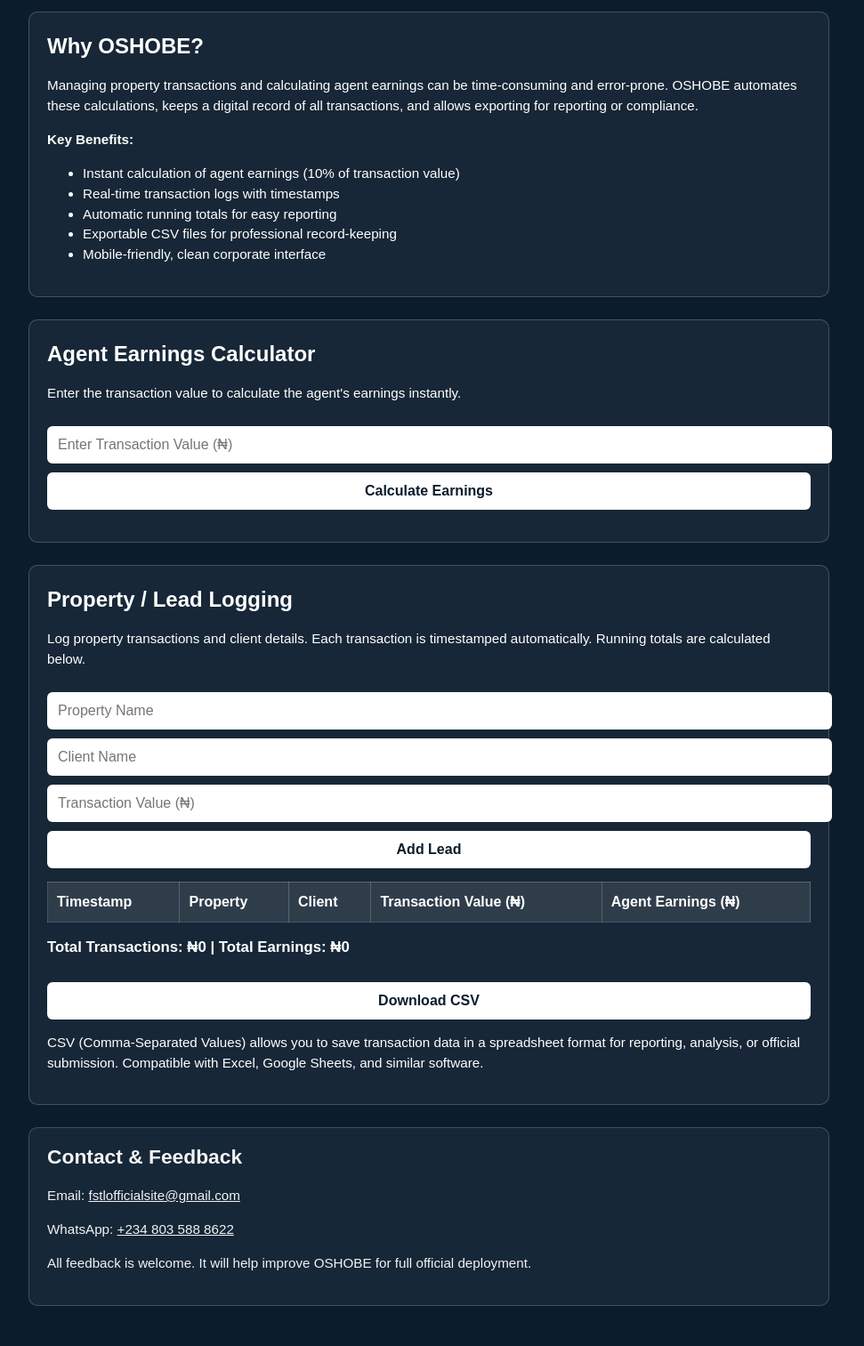
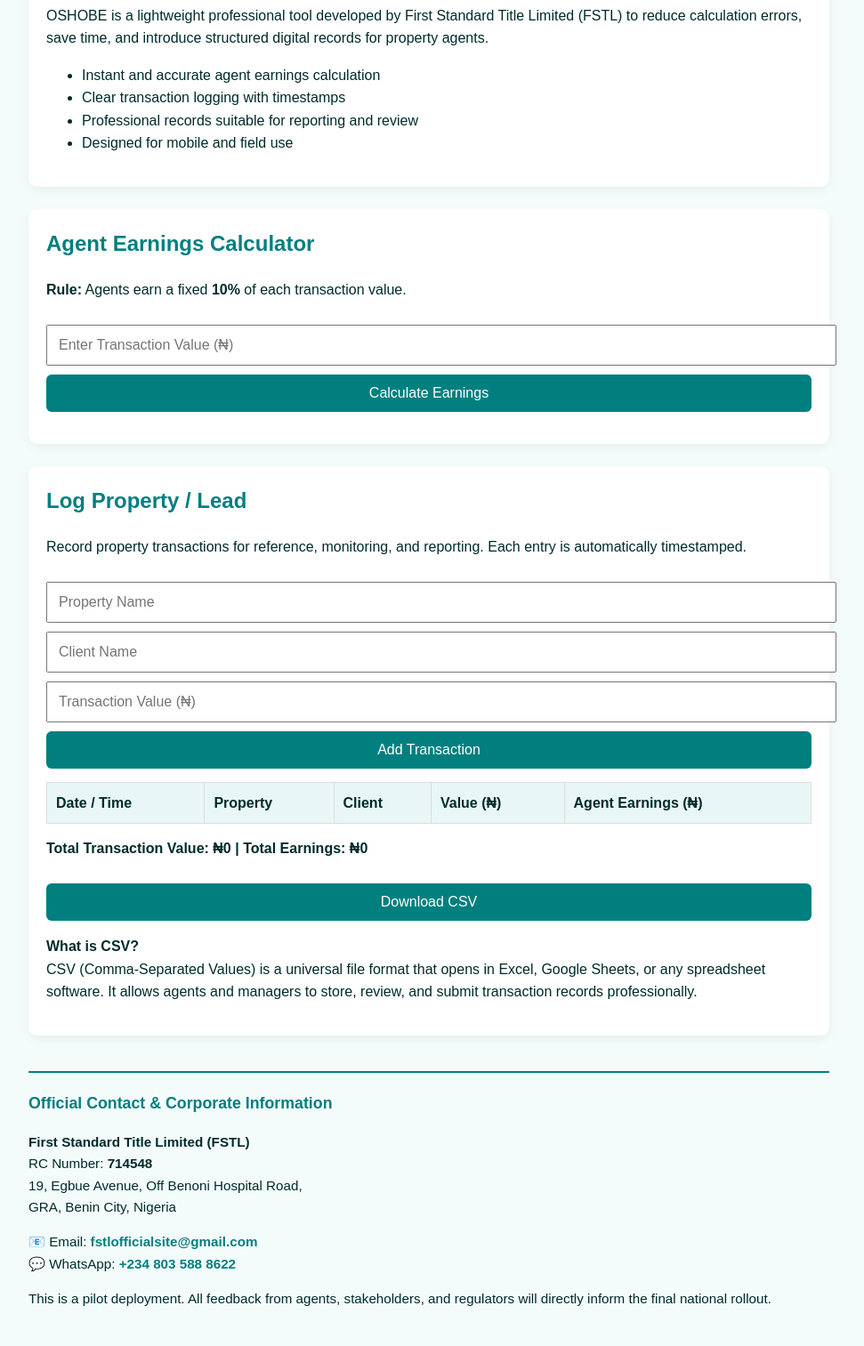
Before and after one commit to omorishaoba-alt/fstl-oshobe-pilot, a plain HTML site: page index.html in a window 1280 px wide. Shown: the part 208-1721 px from the top of the page at 89% size, without its empty margins (158-1129 px from the left). Drawn offline with Linux system fonts and the light colour scheme.

Commit message:
Revise title and enhance styles for pilot app
Updated the title and styles for the OSHOBE Pilot Application. Improved layout and added functionality for agent earnings calculation and property logging.

```diff
--- a/index.html
+++ b/index.html
@@ -2,115 +2,94 @@
 <html lang="en">
 <head>
 <meta charset="UTF-8">
-<title>OSHOBE – FSTL Professional Pilot</title>
+<title>OSHOBE – FSTL Pilot Application</title>
 <meta name="viewport" content="width=device-width, initial-scale=1.0">
 
 <style>
-:root {
-  --fstl-blue: #0B1C2D;
-  --fstl-white: #FFFFFF;
+:root{
+  --fstl-blue:#007f7f;      /* Aquamarine Blue */
+  --fstl-light:#ffffff;
+  --fstl-soft:#f4fbfb;
 }
 
-/* Global Styles */
-body {
-  margin: 0;
-  font-family: Arial, sans-serif;
-  background-color: var(--fstl-blue);
-  color: var(--fstl-white);
-  line-height: 1.5;
-}
-.container {
-  max-width: 900px;
-  margin: auto;
-  padding: 20px;
-}
-h1, h2 {
-  margin: 0 0 10px 0;
+body{
+  margin:0;
+  font-family: Arial, Helvetica, sans-serif;
+  background:var(--fstl-soft);
+  color:#002b2b;
+  line-height:1.6;
 }
 
-/* Header */
-.header {
-  display: flex;
-  align-items: center;
-  gap: 15px;
-  margin-bottom: 25px;
-}
-.header img {
-  height: 60px;
-  width: auto;
-}
-.header div {
-  font-size: 1em;
+.container{
+  max-width:900px;
+  margin:auto;
+  padding:20px;
 }
 
-/* Card Layout */
-.card {
-  background-color: rgba(255,255,255,0.05);
-  border: 1px solid rgba(255,255,255,0.2);
-  border-radius: 10px;
-  padding: 20px;
-  margin-bottom: 25px;
+h1,h2,h3{
+  color:var(--fstl-blue);
+  margin-top:0;
 }
 
-/* Inputs & Buttons */
-input, button {
-  width: 100%;
-  padding: 12px;
-  margin-top: 10px;
-  border-radius: 6px;
-  border: none;
-  font-size: 1em;
-}
-button {
-  background-color: var(--fstl-white);
-  color: var(--fstl-blue);
-  font-weight: bold;
-  cursor: pointer;
-  transition: background 0.2s;
-}
-button:hover {
-  background-color: #e6e6e6;
+.card{
+  background:#ffffff;
+  border-radius:10px;
+  padding:20px;
+  margin-bottom:25px;
+  box-shadow:0 4px 12px rgba(0,0,0,0.05);
 }
 
-/* Tables */
-table {
-  width: 100%;
-  border-collapse: collapse;
-  margin-top: 15px;
-}
-th, td {
-  border: 1px solid rgba(255,255,255,0.2);
-  padding: 10px;
-  text-align: left;
-}
-th {
-  background-color: rgba(255,255,255,0.1);
+input,button{
+  width:100%;
+  padding:12px;
+  margin-top:10px;
+  font-size:1em;
 }
 
-/* Summary */
-.summary {
-  margin-top: 15px;
-  font-weight: bold;
-  font-size: 1.05em;
+button{
+  background:var(--fstl-blue);
+  color:#fff;
+  border:none;
+  border-radius:6px;
+  cursor:pointer;
 }
 
-/* Footer / Contact */
-.footer {
-  font-size: 0.95em;
-  opacity: 0.95;
-  margin-top: 25px;
-  border-top: 1px solid rgba(255,255,255,0.2);
-  padding-top: 15px;
-}
-a {
-  color: var(--fstl-white);
-  text-decoration: underline;
+button:hover{
+  opacity:0.9;
 }
 
-/* Explanatory Text */
-.explanation {
-  font-size: 0.95em;
-  margin-bottom: 15px;
+table{
+  width:100%;
+  border-collapse:collapse;
+  margin-top:15px;
+}
+
+th,td{
+  border:1px solid #ddd;
+  padding:10px;
+  text-align:left;
+}
+
+th{
+  background:#e9f6f6;
+}
+
+.summary{
+  font-weight:bold;
+  margin-top:15px;
+}
+
+footer{
+  margin-top:40px;
+  padding-top:20px;
+  border-top:2px solid var(--fstl-blue);
+  font-size:0.95em;
+}
+
+a{
+  color:var(--fstl-blue);
+  text-decoration:none;
+  font-weight:bold;
 }
 </style>
 </head>
@@ -118,139 +97,141 @@ a {
 <body>
 <div class="container">
 
-<!-- Header -->
-<div class="header">
-<img src="https://yourcompany.com/logo.png" alt="FSTL Logo">
-<div>
-<strong>First Standard Title Limited (FSTL)</strong><br>
-RC Number: 714548<br>
-Official Address: 19, Egbue Avenue, Off Benoni Hospital Road, GRA, Benin City
-</div>
-</div>
+<!-- TITLE -->
+<h1>OSHOBE – FSTL Pilot Application</h1>
+<p><strong>Pilot Version – Feedback-Driven Deployment</strong></p>
 
-<h1>OSHOBE – FSTL Professional Pilot</h1>
-<p><strong>⚠️ PILOT VERSION – FEEDBACK REQUESTED</strong></p>
-
-<!-- Introduction / Value Proposition -->
+<!-- VALUE PROPOSITION -->
 <div class="card">
-<h2>Why OSHOBE?</h2>
-<p class="explanation">
-Managing property transactions and calculating agent earnings can be time-consuming and error-prone. OSHOBE automates these calculations, keeps a digital record of all transactions, and allows exporting for reporting or compliance.
+<h2>Purpose & Value Proposition</h2>
+<p>
+OSHOBE is a lightweight professional tool developed by First Standard Title Limited (FSTL) to
+reduce calculation errors, save time, and introduce structured digital records for property agents.
 </p>
-<p class="explanation"><strong>Key Benefits:</strong></p>
-<ul class="explanation">
-  <li>Instant calculation of agent earnings (10% of transaction value)</li>
-  <li>Real-time transaction logs with timestamps</li>
-  <li>Automatic running totals for easy reporting</li>
-  <li>Exportable CSV files for professional record-keeping</li>
-  <li>Mobile-friendly, clean corporate interface</li>
+<ul>
+<li>Instant and accurate agent earnings calculation</li>
+<li>Clear transaction logging with timestamps</li>
+<li>Professional records suitable for reporting and review</li>
+<li>Designed for mobile and field use</li>
 </ul>
 </div>
 
-<!-- Agent Earnings Calculator -->
+<!-- CALCULATOR -->
 <div class="card">
 <h2>Agent Earnings Calculator</h2>
-<p class="explanation">Enter the transaction value to calculate the agent's earnings instantly.</p>
-<input type="number" id="amount" placeholder="Enter Transaction Value (₦)">
+<p><strong>Rule:</strong> Agents earn a fixed <strong>10%</strong> of each transaction value.</p>
+
+<input type="number" id="calcValue" placeholder="Enter Transaction Value (₦)">
 <button onclick="calculate()">Calculate Earnings</button>
-<p id="result"></p>
+<p id="calcResult"></p>
 </div>
 
-<!-- Property / Lead Logging -->
+<!-- LOGGING -->
 <div class="card">
-<h2>Property / Lead Logging</h2>
-<p class="explanation">Log property transactions and client details. Each transaction is timestamped automatically. Running totals are calculated below.</p>
+<h2>Log Property / Lead</h2>
+<p>
+Record property transactions for reference, monitoring, and reporting.
+Each entry is automatically timestamped.
+</p>
+
 <input id="property" placeholder="Property Name">
 <input id="client" placeholder="Client Name">
-<input id="value" type="number" placeholder="Transaction Value (₦)">
-<button onclick="addRow()">Add Lead</button>
+<input type="number" id="value" placeholder="Transaction Value (₦)">
+<button onclick="addEntry()">Add Transaction</button>
 
 <table>
 <thead>
 <tr>
-<th>Timestamp</th>
+<th>Date / Time</th>
 <th>Property</th>
 <th>Client</th>
-<th>Transaction Value (₦)</th>
+<th>Value (₦)</th>
 <th>Agent Earnings (₦)</th>
 </tr>
 </thead>
 <tbody id="log"></tbody>
 </table>
 
-<p class="summary" id="totals">Total Transactions: ₦0 | Total Earnings: ₦0</p>
+<p class="summary" id="totals">
+Total Transaction Value: ₦0 | Total Earnings: ₦0
+</p>
 
 <button onclick="downloadCSV()">Download CSV</button>
-<p class="explanation">CSV (Comma-Separated Values) allows you to save transaction data in a spreadsheet format for reporting, analysis, or official submission. Compatible with Excel, Google Sheets, and similar software.</p>
+
+<p>
+<strong>What is CSV?</strong><br>
+CSV (Comma-Separated Values) is a universal file format that opens in Excel,
+Google Sheets, or any spreadsheet software. It allows agents and managers to
+store, review, and submit transaction records professionally.
+</p>
 </div>
 
-<!-- Feedback / Contact -->
-<div class="card footer">
-<h2>Contact & Feedback</h2>
-<p>Email: <a href="mailto:fstlofficialsite@gmail.com">fstlofficialsite@gmail.com</a></p>
-<p>WhatsApp: <a href="https://wa.me/2348035888622?text=Hello%20FSTL%2C%20this%20is%20my%20feedback%20on%20the%20OSHOBE%20pilot%3A" target="_blank">+234 803 588 8622</a></p>
-<p>All feedback is welcome. It will help improve OSHOBE for full official deployment.</p>
-</div>
+<!-- FOOTER -->
+<footer>
+<h3>Official Contact & Corporate Information</h3>
+
+<p>
+<strong>First Standard Title Limited (FSTL)</strong><br>
+RC Number: <strong>714548</strong><br>
+19, Egbue Avenue, Off Benoni Hospital Road,<br>
+GRA, Benin City, Nigeria
+</p>
+
+<p>
+📧 Email:
+<a href="mailto:fstlofficialsite@gmail.com">fstlofficialsite@gmail.com</a><br>
+💬 WhatsApp:
+<a href="https://wa.me/2348035888622?text=Hello%20FSTL%2C%20this%20is%20my%20feedback%20on%20the%20OSHOBE%20pilot%3A"
+target="_blank">+234 803 588 8622</a>
+</p>
+
+<p>
+This is a pilot deployment. All feedback from agents, stakeholders, and regulators
+will directly inform the final national rollout.
+</p>
+</footer>
 
 </div>
 
 <script>
-let totalValue = 0, totalEarnings = 0;
+let totalValue=0, totalEarnings=0;
 
-function getTimestamp() {
-  const now = new Date();
-  return now.toLocaleString();
+function calculate(){
+  const v=Number(document.getElementById("calcValue").value);
+  if(!v){document.getElementById("calcResult").innerText="Please enter a value.";return;}
+  document.getElementById("calcResult").innerText=
+  "Agent Earnings: ₦"+(v*0.10).toLocaleString();
 }
 
-function calculate() {
-  const val = Number(document.getElementById("amount").value);
-  if (!val) {
-    document.getElementById("result").textContent = "Please enter a valid transaction value.";
-    return;
-  }
-  const earn = val * 0.10;
-  document.getElementById("result").textContent = "Agent Earnings: ₦" + earn.toLocaleString();
+function addEntry(){
+  const p=property.value.trim();
+  const c=client.value.trim();
+  const v=Number(value.value);
+  if(!p||!c||!v)return;
+
+  const e=v*0.10;
+  const t=new Date().toLocaleString();
+
+  log.innerHTML+=
+  `<tr><td>${t}</td><td>${p}</td><td>${c}</td><td>₦${v.toLocaleString()}</td><td>₦${e.toLocaleString()}</td></tr>`;
+
+  totalValue+=v;
+  totalEarnings+=e;
+
+  totals.innerText=
+  `Total Transaction Value: ₦${totalValue.toLocaleString()} | Total Earnings: ₦${totalEarnings.toLocaleString()}`;
 }
 
-function addRow() {
-  const p = document.getElementById("property").value.trim();
-  const c = document.getElementById("client").value.trim();
-  const v = Number(document.getElementById("value").value);
-  if (!p || !c || !v) return;
-
-  const e = v * 0.10;
-  const ts = getTimestamp();
-  const row = `<tr>
-    <td>${ts}</td>
-    <td>${p}</td>
-    <td>${c}</td>
-    <td>₦${v.toLocaleString()}</td>
-    <td>₦${e.toLocaleString()}</td>
-  </tr>`;
-
-  document.getElementById("log").innerHTML += row;
-
-  totalValue += v;
-  totalEarnings += e;
-  document.getElementById("totals").textContent = `Total Transactions: ₦${totalValue.toLocaleString()} | Total Earnings: ₦${totalEarnings.toLocaleString()}`;
-
-  document.getElementById("property").value = "";
-  document.getElementById("client").value = "";
-  document.getElementById("value").value = "";
-}
-
-function downloadCSV() {
-  let csv = "Timestamp,Property,Client,Transaction Value (₦),Agent Earnings (₦)\n";
-  document.querySelectorAll("#log tr").forEach(row => {
-    const cols = row.querySelectorAll("td");
-    const line = Array.from(cols).map(td => td.textContent.replace(/₦|,/g,"")).join(",");
-    csv += line + "\n";
+function downloadCSV(){
+  let csv="Date,Property,Client,Value,Earnings\n";
+  document.querySelectorAll("#log tr").forEach(r=>{
+    csv+=Array.from(r.children).map(c=>c.innerText.replace(/₦|,/g,"")).join(",")+"\n";
   });
-  const blob = new Blob([csv], { type: "text/csv;charset=utf-8;" });
-  const link = document.createElement("a");
-  link.href = URL.createObjectURL(blob);
-  link.download = "OSHOBE_Leads.csv";
-  link.click();
+  const blob=new Blob([csv],{type:"text/csv"});
+  const a=document.createElement("a");
+  a.href=URL.createObjectURL(blob);
+  a.download="OSHOBE_FSTL_Pilot.csv";
+  a.click();
 }
 </script>
 </body>
```
